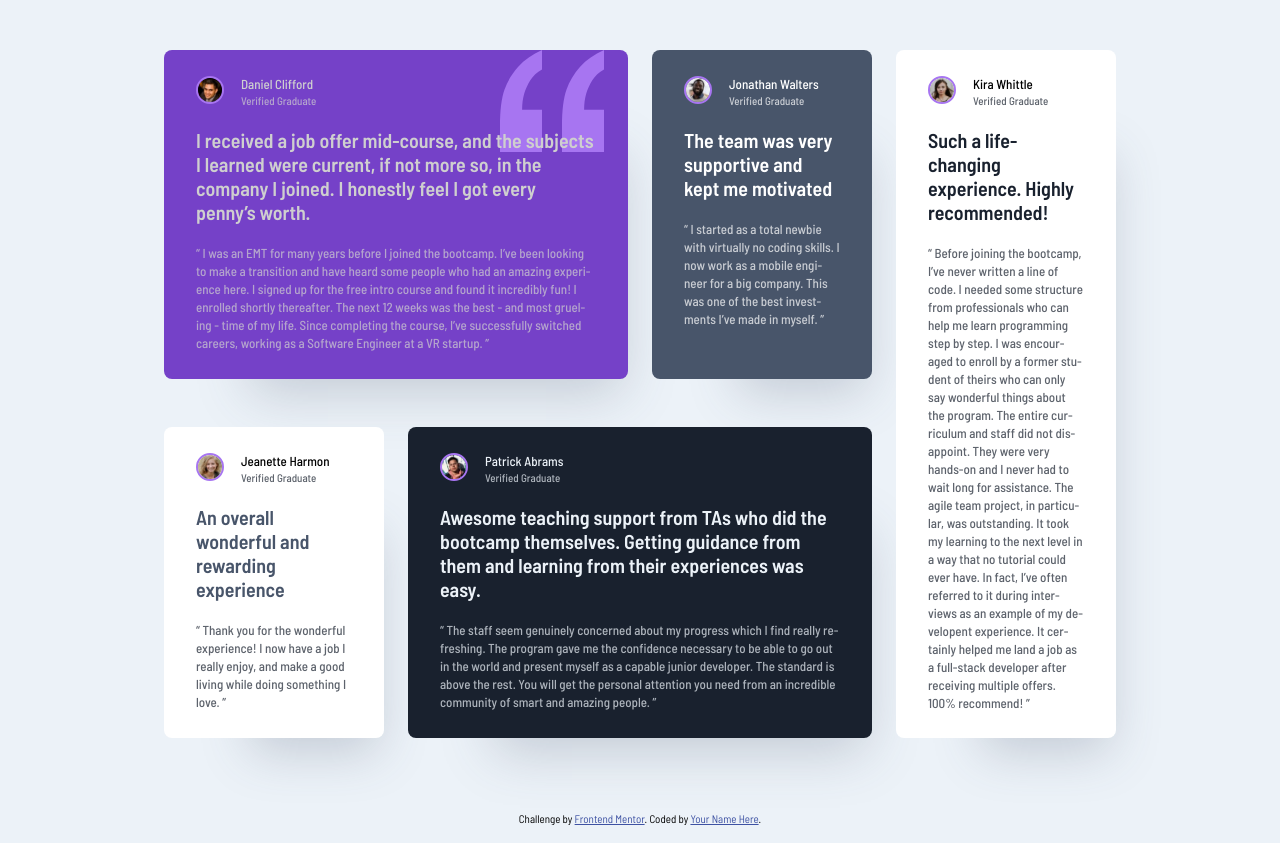
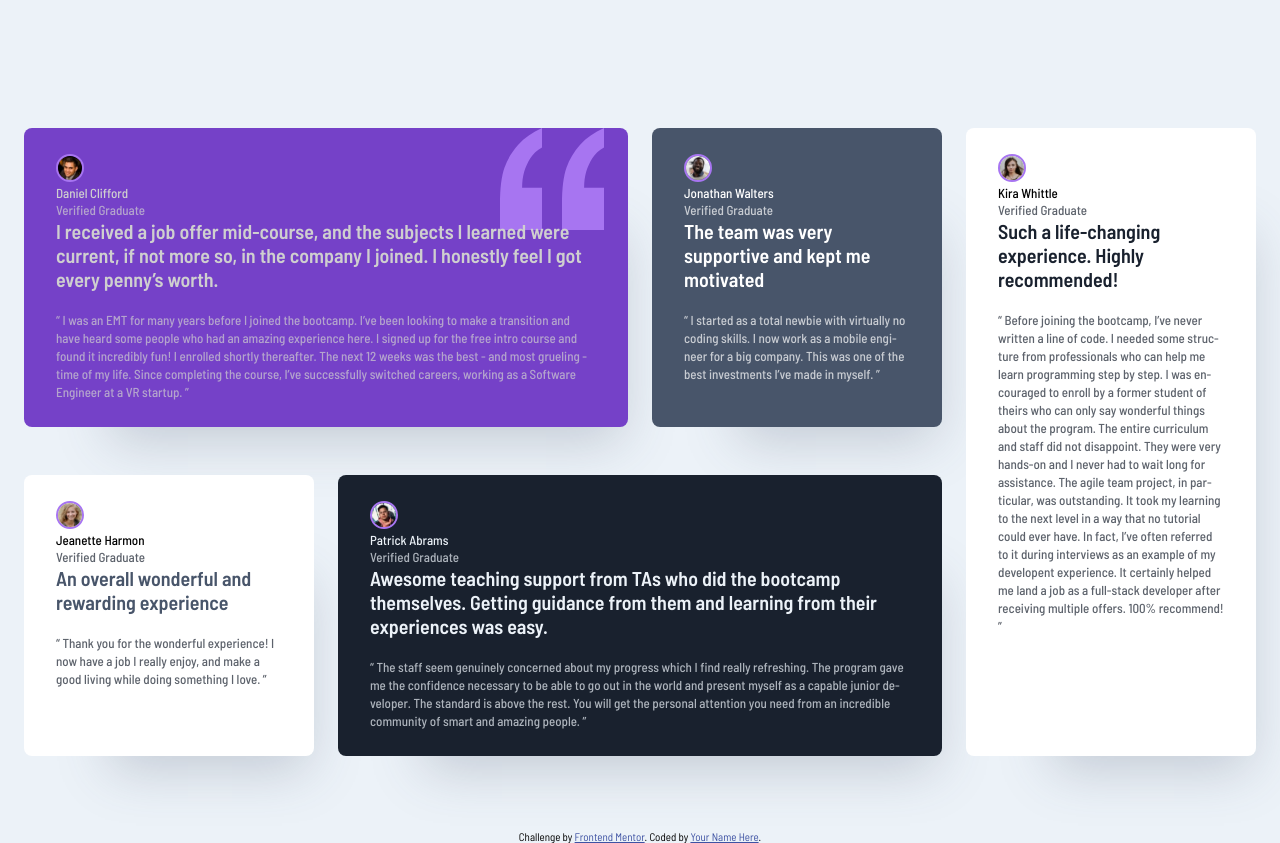
Before and after one commit to logstrup78/testimonials-grid-section-main, a plain HTML site: page index.html in a window 1280 px wide. Drawn offline with Linux system fonts and the light colour scheme; a web font is replaced by a local one.

Commit message:
Refactor card header IDs to classes for consistency and update CSS styles

```diff
--- a/index.html
+++ b/index.html
@@ -31,7 +31,7 @@
 <body>
   <main>
     <div class="card one">
-      <div id="card_header">
+      <div class="card_header">
       <img src="images/image-daniel.jpg" alt="Daniel Clifford">
       <div>
       <h3>Daniel Clifford</h3>
@@ -52,7 +52,7 @@
     </p>
     </div>
     <div class="card two">
-      <div id="card_header">
+      <div class="card_header">
       <img src="images/image-jonathan.jpg" alt="">
       <div>
       <h3>Jonathan Walters</h3>
@@ -68,7 +68,7 @@
    </p>
     </div>
     <div class="card three">
-      <div id="card_header">
+      <div class="card_header">
       <img src="images/image-jeanette.jpg" alt="">
       <div>
       <h3>Jeanette Harmon</h3>
@@ -84,7 +84,7 @@
    </p>
     </div>
     <div class="card four">
-      <div id="card_header">
+      <div class="card_header">
       <img src="images/image-patrick.jpg" alt="">
       <div>
       <h3>Patrick Abrams</h3>
@@ -103,7 +103,7 @@
    </p>
     </div>
     <div class="card five">
-      <div id="card_header">
+      <div class="card_header">
       <img src="images/image-kira.jpg" alt="">
       <div>
       <h3>Kira Whittle</h3>
--- a/style.css
+++ b/style.css
@@ -71,7 +71,7 @@ main {
     gap: 17px;
 }
 
-#card_header p {
+.card_header p {
     font-size: 11px;
     font-weight: 500;
 
@@ -146,7 +146,8 @@ main {
 
 @media (min-width: 768px) {
     main {
-        max-width: 1000px;
+        margin-top: 10%;
+        max-width: 1440px;
         margin-inline: auto;
         display: grid;
         gap: 24px;
```
